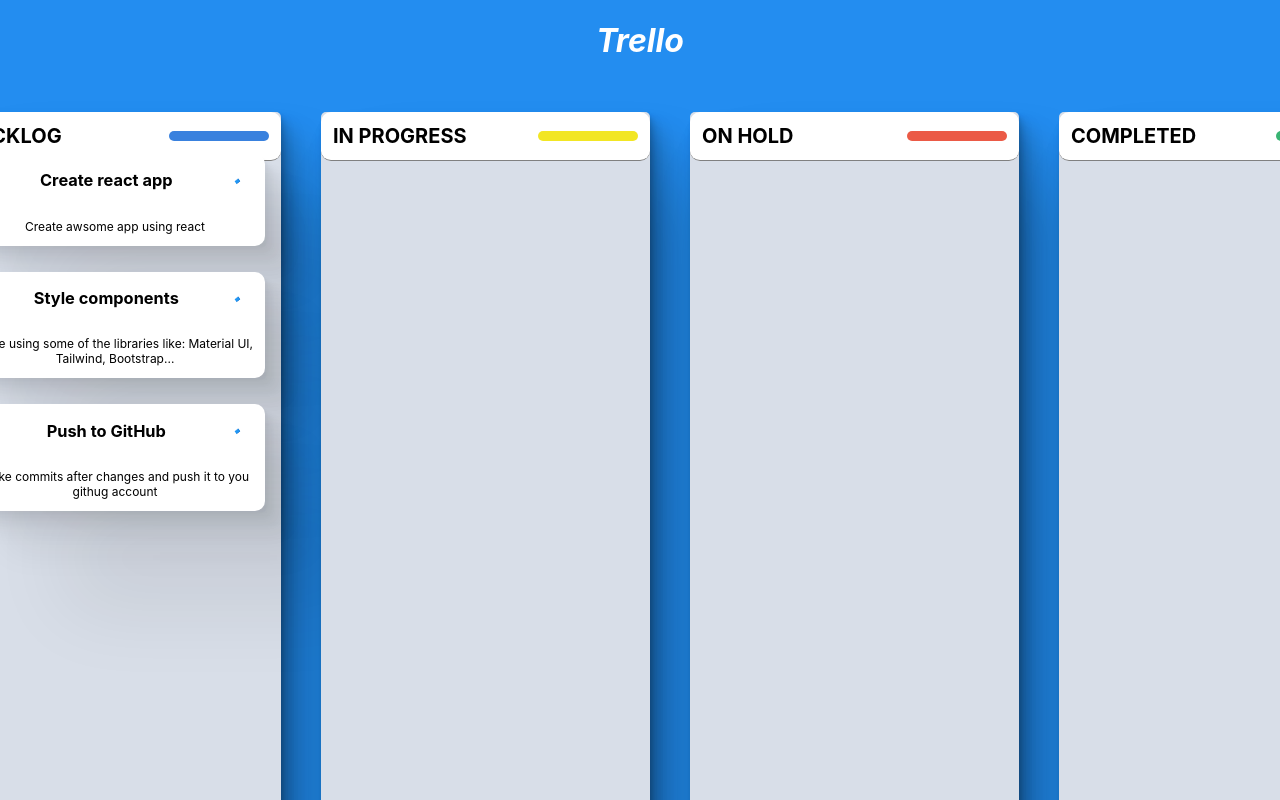
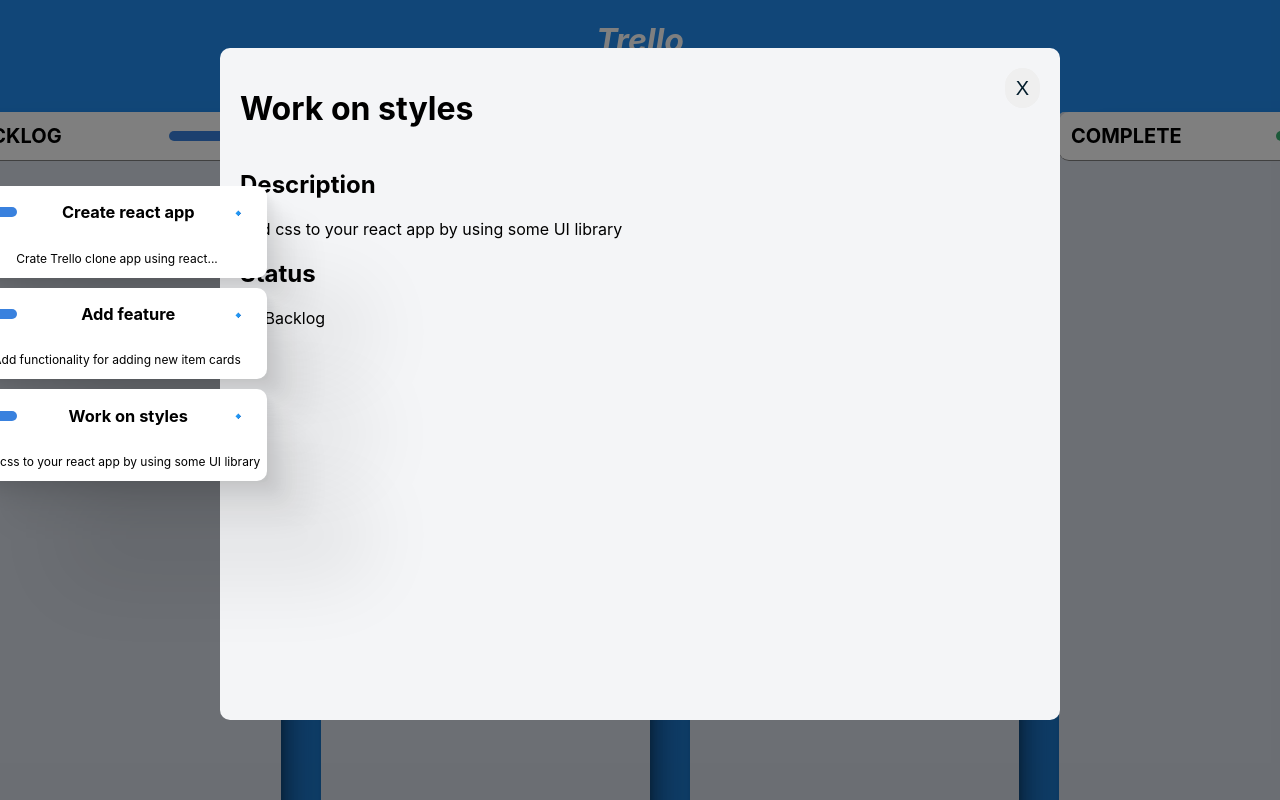
Before and after one commit to bojanab987/trello-clone-react, a React (Create React App) app: page / in a window 1280 px wide. Both pictures are taken after a click on the element 112 px from the left and 457 px from the top of the page. Shown: the top 800 px of the page. Built offline with nearby package versions, Linux system fonts and the light colour scheme.

Commit message:
Refactor code and fix bugs

```diff
--- a/src/App.js
+++ b/src/App.js
@@ -8,9 +8,9 @@
   return (
     <DndProvider backend={HTML5Backend}>
       <div className="App">
-      <header>
-        <h1 className="main-title">Trello</h1>
-      </header>
+        <header>
+          <h1 className="main-title">Trello</h1>
+        </header>
         <Dashboard/>
       </div>
     </DndProvider>
--- a/src/components/Card/index.jsx
+++ b/src/components/Card/index.jsx
@@ -1,27 +1,31 @@
-import { useDrag, useDrop } from 'react-dnd';
-import {useState, useRef} from 'react';
-import Window from '../Window';
+import { useDrag, useDrop} from "react-dnd";
+import {Fragment, useState, useRef } from "react";
+import Window from "./../Window";
 
-export default function Card({card,index, moveCard, status}) {
+const Card = ({item, index, moveItem, status}) =>{
 
-    const ref=useRef(null);
+    const ref=useRef(null)
+    const [{isDragging}, drag] = useDrag({
+        type:"CARD",
+        item:{
+            type:"CARD",
+            ...item,
+            index
+        },
 
-    const [{isDragging},drag] = useDrag(()=>({
-        type:"card",
-        card:{type:"card", ...card, index },
-        collect:(monitor)=>({
-            isDragging:!!monitor.isDragging(),
-        }),
-    }));
+        collect: monitor => ({
+            isDragging: !!monitor.isDragging()
+        })
+    });
 
-    const [,drop]=useDrop({
-        accept:"card",
-        hover(card,monitor){
+    const [,drop] = useDrop({
+        accept:"CARD",
+        hover(item,monitor) {
             if(!ref.current){
                 return;
             }
 
-            const dragIndex=card.index;
+            const dragIndex=item.index;
             const hoverIndex = index;
 
             if(dragIndex===hoverIndex){
@@ -33,46 +37,47 @@
             const mousePosition = monitor.getClientOffset();
             const hoverClientY = mousePosition.y - hoveredRect.top;
 
-            // {if dragIndex is less then hoverIndex we dont  move card}
+            // {if dragIndex is less then hoverIndex we dont  move item}
             if (dragIndex < hoverIndex && hoverClientY < hoverMiddleY) {
                 return;
             }
-            //and if its greater we dont move card
+
             if (dragIndex > hoverIndex && hoverClientY > hoverMiddleY) {
                 return;
             }
-
-            moveCard(dragIndex, hoverIndex);
-            card.index=hoverIndex;
+            moveItem(dragIndex, hoverIndex);
+            item.index = hoverIndex;
         }
     });
 
-    const [showCard, setShowCard] = useState(false);
-    const onOpen = () => setShowCard(true);
-    const onClose = () => setShowCard(false);
+    const [showCardContent,setShowCardContent]=useState(false);
+    const onOpen = () => setShowCardContent(true);
+    const onClose=()=> setShowCardContent(false);
 
     drag(drop(ref));
+    return (
+        <Fragment>
+            <div
+                className={"card-wrapper"}
+                ref={ref}
+                style={{opacity: isDragging ? 0.3 : 1}}
+                onClick={onOpen}
+                >
+                <header className="card-header">
+                    <div className={"card-bar"} style={{background: status.color}} />
+                    <h3 className={"card-title"}>{item.title}</h3>
+                    <p className={"card-status"}>{item.icon}</p>
+                </header>
 
-    return (
-        <div>
-            <div
-                ref={ref}
-                className="card-wrapper"
-                style={{opacity:isDragging ? 0.3 : 1}}
-                onClick={onOpen}
-                status={status}>
+                <p className={"card-content"}>{item.content}</p>
 
-                <header className="card-header">
-                    <div className="card-bar" style={{background:status.color}}></div>
-                    <h3>{card.title}</h3>
-                    <i>{card.icon}</i>
-                </header>
-                <p className="card-content">{card.content}</p>
             </div>
             <Window
-                card={card}
+                item={item}
                 onClose={onClose}
-                show={showCard}/>
-        </div>
+                show={showCardContent}/>
+        </Fragment>
     )
 };
+
+export default Card;
--- a/src/components/Dashboard/index.jsx
+++ b/src/components/Dashboard/index.jsx
@@ -1,60 +1,126 @@
-import DropArea from "../DropArea";
-import  List from "../List";
-import Card from "../Card";
-import { cardsData, statuses } from "../../data";
-import { useState } from "react";
+// import DropArea from "../DropArea";
+// import  List from "../List";
+// import Card from "../Card";
+// import { cardsData, statuses } from "../../data";
+// import { useState } from "react";
 
-export default function Dashboard() {
+// const Dashboard =() => {
 
-    const [cards, setCards] = useState(cardsData);
+//     const [cards, setCards] = useState(cardsData);
 
-    const onDrop = (card, monitor, status) =>{
-        const changeCardStatus = statuses.find(statusItem =>statusItem.status===status);
-        setCards(prev => {
-            const newCards =
-                prev.filter( i => i.id !== card.id)
-                    .concat({...card, status, icon:changeCardStatus.icon});
-            return [...newCards];
+//     const onDrop = (card, monitor, status) =>{
+//         const changeCardStatus = statuses.find(statusItem =>statusItem.status===status);
+//         setCards(prev => {
+//             const newCards =
+//                 prev.filter( i => i.id !== card.id)
+//                     .concat({...card, status, icon:changeCardStatus.icon});
+//             return [...newCards];
+//         });
+//     };
+
+//     const moveCard = (dragIndex, hoverIndex) => {
+//         const card = cards[dragIndex];
+//         setCards(prev => {
+//             const newCards = prev.filter((i, index)=> index !== dragIndex);
+//             newCards.splice(hoverIndex, 0, card);
+//             return [...newCards];
+//         })
+//     }
+
+//     return(
+//         <div className="dashboard">
+//             {statuses.map(status =>{
+//                 return(
+//                     <div key={status.status} className="list-wrapper">
+//                         <div className="title-wrapper">
+//                             <h2 className="title" >{status.status.toUpperCase()}</h2>
+//                             <div className="title__color-bar" style={{background: status.color}}/>
+//                         </div>
+//                         <DropArea onDrop={onDrop} status={status.status}>
+//                             <List>
+//                             {cards
+//                                 .filter(card => card.status===status.status)
+//                                 .map((card, index)=>
+//                                    <Card key={card.id}
+//                                         card={card}
+//                                         index={index}
+//                                         moveCard={moveCard}
+//                                         status={status}
+//                                         type={card.type}/>
+//                                 )
+//                             }
+//                             </List>
+//                         </DropArea>
+//                     </div>
+//                 )
+//             })}
+
+//         </div>
+//     );
+// }
+
+// export default Dashboard;
+
+import List from '../List';
+import DropArea from '../DropArea';
+import Card from '../Card';
+import {statuses, cardsData} from '../../data';
+import { useState} from 'react';
+
+const Dashboard = () => {
+    const [items, setItems] =  useState(cardsData);
+    console.log(items)
+
+    const onDrop = (item, monitor, status) =>{
+      const changeStatus = statuses.find(statItem => statItem.status === status);
+
+      setItems(prev => {
+          const newItems = prev
+              .filter(i => i.id !== item.id)
+              .concat({ ...item, status, icon: changeStatus.icon });
+          return [ ...newItems ];
       });
     };
 
-    const moveCard = (dragIndex, hoverIndex) => {
-        const card = cards[dragIndex];
-        setCards(prev => {
-            const newCards = prev.filter((i, index)=> index !== dragIndex);
-            newCards.splice(hoverIndex, 0, card);
-            return [...newCards];
-        })
+    const moveItem = (dragIndex, hoverIndex) => {
+      const item = items[dragIndex]
+      setItems(prev => {
+        const newItems = prev.filter((i, idx) => idx !== dragIndex);
+          newItems.splice(hoverIndex, 0, item);
+          return  [ ...newItems ];
+      });
     }
 
-    return(
-        <div className="dashboard">
-            {statuses.map(status =>{
-                return(
-                    <div key={status.status} className="list-wrapper">
+    return (
+      <div className={"dashboard"}>
+        {statuses.map(s => {
+          return (
+            <div key={s.status} className={"list-wrapper"}>
               <div className="title-wrapper">
-                            <h2 className="title" >{status.status.toUpperCase()}</h2>
-                            <div className="title__color-bar" style={{background: status.color}}/>
+                <h2 className={"title"}>{s.status.toUpperCase()}</h2>
+                <div className="title__color-bar" style={{background: s.color}}/>
               </div>
-                        <DropArea onDrop={onDrop} status={status.status}>
+
+                <DropArea onDrop={onDrop} status={s.status}>
                   <List>
-                            {cards
-                                .filter(card => card.status===status.status)
-                                .map((card, index)=>
-                                   <Card key={card.id}
-                                        card={card}
-                                        index={index}
-                                        moveCard={moveCard}
-                                        status={status}
-                                        type={card.type}/>
-                                )
+                    {items
+                      .filter(item => item.status === s.status)
+                        .map((item,idx) =>
+                       <Card
+                            key={item.id}
+                            item={item}
+                            index={idx}
+                            moveItem={moveItem}
+                            status={s}
+                            type={item.type}/> )
                       }
                   </List>
                 </DropArea>
             </div>
+          );
+        })}
+      </div>
     )
-            })}
+}
 
-        </div>
-    );
-}
+export default Dashboard;
--- a/src/components/DropArea/index.jsx
+++ b/src/components/DropArea/index.jsx
@@ -1,25 +1,28 @@
 import React from "react";
 import { useDrop } from "react-dnd";
-import { statuses } from "../../data";
+import{ statuses } from "../../data";
 
-export default function DropArea({onDrop,children, status}){
-    const [{isOver}, drop] = useDrop({
-        accept:"card",
-        canDrop: (card,monitor)=>{
-            const cardIndex = statuses.findIndex(statusItem => statusItem.status === card.status);
-            const statusIndex = statuses.findIndex(statusItem => statusItem.status === status);
-            return [cardIndex +1, cardIndex -1, cardIndex].includes(statusIndex);
+const DropArea = ({onDrop,children,status}) =>{
+    const [{isOver}, drop]=useDrop({
+        accept:"CARD",
+        canDrop: (item,monitor) =>{
+            const itemIndex = statuses.findIndex(statItem =>statItem.status === item.status);
+            const statusIndex = statuses.findIndex(statItem => statItem.status === status);
+            return [itemIndex +1, itemIndex-1, itemIndex].includes(statusIndex);
         },
-        drop:(card, monitor) => {
-            onDrop(card, monitor, status);
+        drop:(item,monitor) => {
+            onDrop(item,monitor,status);
         },
-        colect: monitor => ({
+        collect: monitor =>({
             isOver:monitor.isOver()
         })
     });
+
     return(
-        <div ref={drop} className="drop-wrapper">
+        <div ref={drop} className={"drop-wrapper"}>
             {React.cloneElement(children, {isOver})}
         </div>
     )
 }
+
+export default DropArea;
--- a/src/components/List/index.jsx
+++ b/src/components/List/index.jsx
@@ -1,10 +1,12 @@
+const List = ({isOver, children}) =>{
+    const className = isOver ? "highlight":"";
 
-export default function List({isOver,children}){
-    const className = isOver ? "highlight" : "";
-
-    return(
-        <div className={`list ${className}`}>
+    return (
+        <div className={`list ${className}`} >
+            {console.log({children})}
             {children}
         </div>
     )
 }
+
+export default List;
--- a/src/components/Window/index.jsx
+++ b/src/components/Window/index.jsx
@@ -1,23 +1,26 @@
 import Modal from "react-modal";
 
-export default function Widnow({show, onClose, card}){
+Modal.setAppElement("#root");
+
+const Window = ({ show, onClose, item}) => {
     return (
         <Modal
             isOpen={show}
             onRequestClose={onClose}
-            className="modal"
-            overlayClassName="overlay">
-
-            <div className="close-btn-ctn">
-                <h2 style={{ flex: "1 90%" }}>{card.title}</h2>
+            className={"modal"}
+            overlayClassName={"overlay"}>
+                <div className={"close-btn-ctn"}>
+                <h1 style={{ flex: "1 90%" }}>{item.title}</h1>
                 <button className="close-btn" onClick={onClose}>X</button>
             </div>
             <div>
                 <h2>Description</h2>
-                <p>{card.content}</p>
+                <p>{item.content}</p>
                 <h2>Status</h2>
-                <p>{card.icon} {`${card.status.charAt(0).toUpperCase()}${card.status.slice(1)}`}</p>
+                <p>{item.icon} {`${item.status.charAt(0).toUpperCase()}${item.status.slice(1)}`}</p>
             </div>
         </Modal>
     )
 }
+
+export default Window;
--- a/src/data/index.js
+++ b/src/data/index.js
@@ -1,55 +1,46 @@
-const statuses=[
-    {
-        id:0,
-        status:"backlog",
-        icon:"🔹",
-        color:"#3981DE",
-    },
-    {
-        id:1,
-        status:"in progress",
-        icon:"🔆️",
+const statuses = [{
+    status: "backlog",
+    icon: "🔹",
+    color: "#3981DE",
+    cards:[]
+}, {
+    status: "in progress",
+    icon: "🔆️",
     color: "#F2E624",
-    },
-    {
-        id:2,
+    cards:[]
+}, {
     status: "on hold",
     icon: "⭕️",
     color: "#EB5A46",
-    },
-    {
-        id:3,
-        status: "completed",
+    cards:[]
+}, {
+    status: "complete",
     icon: "✅",
     color: "#39B473",
-    },
-];
+    cards:[]
+}];
 
-const cardsData=[
-    {
+const cardsData = [{
     id:0,
     icon:"🔹",
-        status:"backlog",
-        type:"card",
+    status: "backlog",
+    type:"CARD",
     title:"Create react app",
-        content:"Create awsome app using react",
-    },
-    {
+    content: "Crate Trello clone app using react..."
+}, {
     id:1,
     icon:"🔹",
-        status:"backlog",
-        type:"card",
-        title:"Style components",
-        content:"Style using some of the libraries like: Material UI, Tailwind, Bootstrap...",
-    },
-    {
+    status: "backlog",
+    title:"Add feature",
+    type:"CARD",
+    content:"Add functionality for adding new item cards"
+}, {
     id:2,
-        title:"Push to GitHub",
     icon:"🔹",
-        status:"backlog",
-        type:"card",
-        content:"Make commits after changes and push it to you githug account",
-    },
-];
+    status: "backlog",
+    title:"Work on styles",
+    type:"CARD",
+    content:"Add css to your react app by using some UI library"
+}];
 
-export { statuses, cardsData };
+export {statuses, cardsData};
--- a/src/index.css
+++ b/src/index.css
@@ -10,6 +10,7 @@
 :root{
   --list-background: #d8dee8;
   --primary-white:#fff;
+  --highlight:#dffc95;
   --box-shadow:
   2.8px 2.8px 2.2px rgba(0, 0, 0, 0.02),
   6.7px 6.7px 5.3px rgba(0, 0, 0, 0.028),
@@ -49,9 +50,10 @@
 }
 
 .drop-wrapper {
-  flex: 1 25%;
+  flex: 1;
   width: 100%;
   height: 100%;
+  margin-top: 30px;
 }
 
 .list-wrapper{
@@ -69,8 +71,8 @@
 .list{
   display:flex;
   flex-direction: column;
-  gap:20px;
-  min-height: 400px;
+  justify-content: space-between;
+  min-height: 300px;
   flex-grow: 1;
   max-width: 300px;
   width: 300px;
@@ -90,15 +92,19 @@
 }
 
 .card-wrapper{
-
   width:300px;
   border-radius: 10px;
   background-color: var(--primary-white);
-  margin:3px;
+  margin:5px;
+  z-index:3;
   box-shadow: var(--box-shadow);
   display:flex;
   flex-direction: column;
   justify-content: space-between;
+}
+
+.card-wrapper:hover{
+  cursor:pointer;
 }
 
 .card-header{
@@ -108,6 +114,13 @@
   justify-content: space-between;
   padding:0 20px;
   font-size: 14px;
+}
+
+.card-bar{
+  width:30px;
+  height: 10px;
+  border-radius: 5px;
+  margin-right: 10px;
 }
 
 .card-content{
@@ -127,3 +140,45 @@
   background-color: var(--primary-white);
 
 }
+
+.highlight{
+  background-color: var(--highlight);
+}
+
+.modal {
+  background-color: #F4F5F7;
+  border-radius: 10px;
+  margin: 48px 0 80px;
+  min-height: 450px;
+  width: 800px;
+  outline: none;
+  padding: 20px;
+}
+
+.overlay {
+  display: flex;
+  justify-content: center;
+  position: fixed;
+  top: 0;
+  left: 0;
+  right: 0;
+  bottom: 0;
+  background-color: rgba(0,0,0,0.5);;
+}
+
+.close-btn-ctn {
+  display: flex;
+}
+
+.close-btn {
+  height: 40px;
+  width: 35px;
+  font-size: 20px;
+  color: #031D2C;
+  border: none;
+  border-radius: 25px;
+}
+
+.close-btn:hover {
+  background-color: #DCDCDC;
+}
```
Lines whose indentation alone changed are shown as unchanged.
